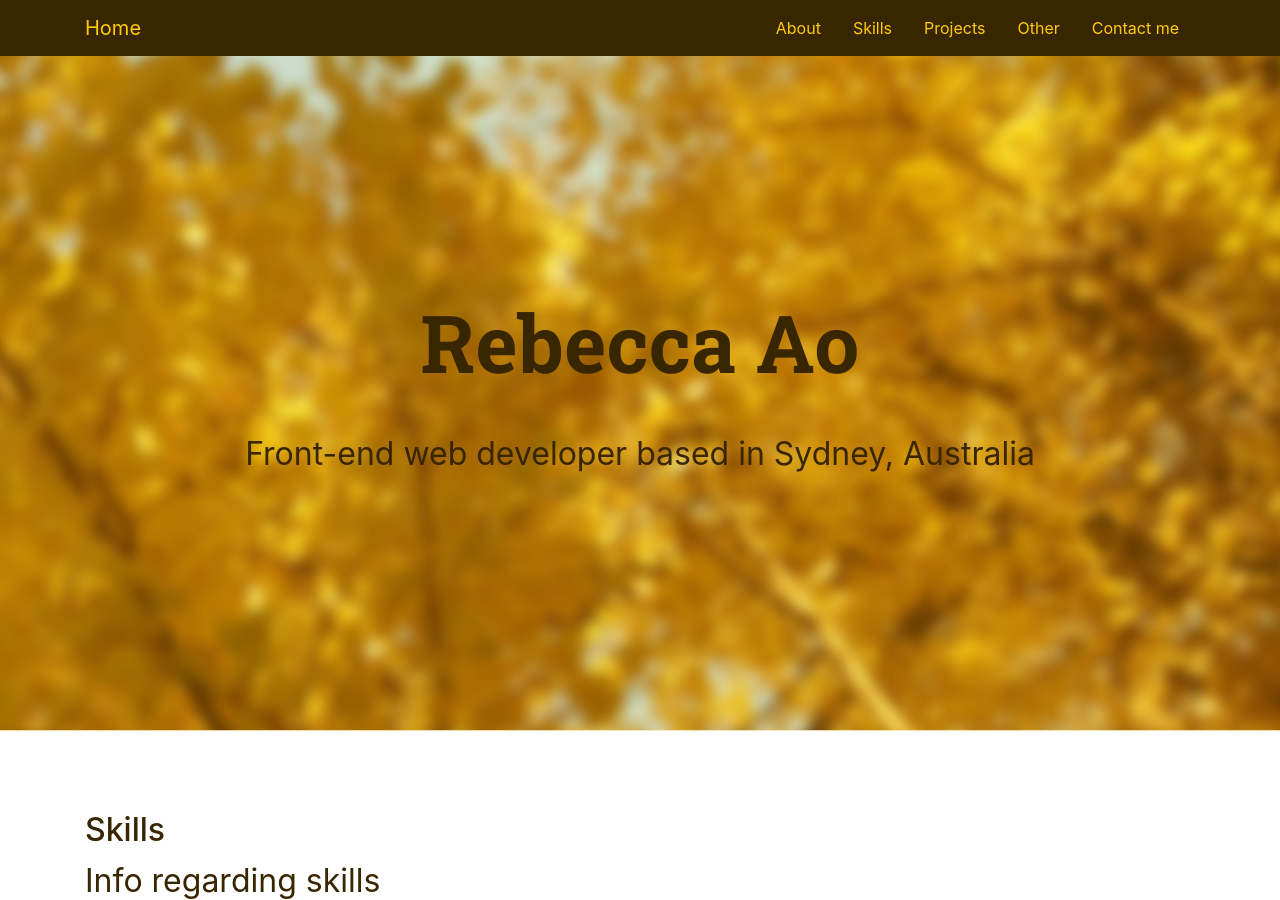
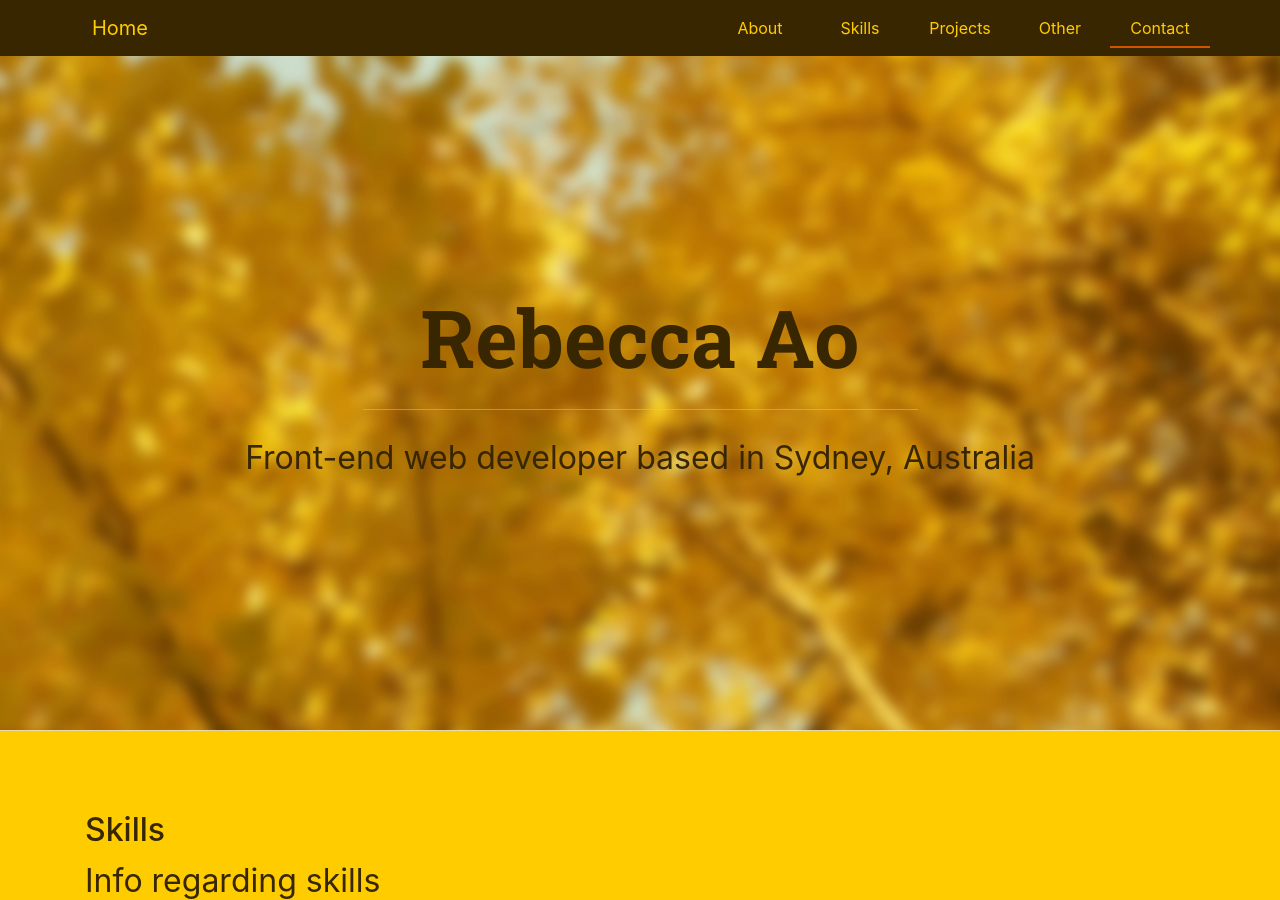
Before and after one commit to rbccaao/rbccaao.github.io, a Jekyll site: the page built from index.html, in a window 1280 px wide and 900 px high. Built offline with Jekyll 4.4.1, drawn with Linux system fonts in a browser that asks for light colours; nearby versions of some CDN libraries.

Commit message:
Navigation bar tweaking

```diff
--- a/_includes/navigation.html
+++ b/_includes/navigation.html
@@ -1,10 +1,13 @@
-<nav id="nav-bar" class="navbar navbar-lg justify-content-end sticky-top">
+<nav id="nav-bar" class="navbar navbar-expand sticky-top">
 	<div class="container">
-		<a class="navbar-brand mr-auto" href="#">Home</a>
-		<a class="nav-link active" href="#about">About</a>
-		<a class="nav-link" href="#skills">Skills</a>
-		<a class="nav-link" href="#projects">Projects</a>
-		<a class="nav-link" href="#other">Other</a>
-		<a class="nav-link" href="#contact">Contact me</a>
+		<a class="navbar-brand" href="#">Home</a>
+		<div class="nav-list collapse navbar-collapse justify-content-end">
+			<a class="nav-link active" href="#about">About</a>
+			<a class="nav-link" href="#skills">Skills</a>
+			<a class="nav-link" href="#projects">Projects</a>
+			<a class="nav-link" href="#other">Other</a>
+			<a class="nav-link" href="#contact">Contact</a>
+			<div class="indicator"></div>
+		</div>
 	</div>
 </nav>
--- a/_sass/_variables.scss
+++ b/_sass/_variables.scss
@@ -2,6 +2,7 @@ $white:				#ffffff;
 $yellow: 			#ffcc00;
 $orange:			#d35400;
 $brown:				#382600;
+$light-grey:		#f6f6f6;
 $dark-grey: 		#252a2a;
 
 
@@ -9,9 +10,11 @@ $text-color:		$brown;
 $link-color: 		$yellow;
 $link-color-hover: 	$orange;
 $link-color-active: $orange;
+$highlight-color:	$white;
 
 
 $section-padding: 	5rem;
+$text-margin:		1.5rem;
 
 
 $heading-font-family:		'Roboto Slab', serif;
--- a/_sass/main.scss
+++ b/_sass/main.scss
@@ -14,13 +14,22 @@ a {
 	}
 }
 
+hr {
+	border-color: rgba($yellow, 0.5);
+	width: 50%;
+	margin: $text-margin auto;
+}
+
+section:nth-child(odd) {
+	background-color: $light-grey;
+}
+
 section:nth-child(even) {
 	background-color: $yellow;
 }
 
 section.parallax {
 	background-color: rgba($yellow, 0.2);
-	/*color: red;*/
 }
 
 section > .container {
@@ -35,7 +44,6 @@ section#about {
 	h1 {
 		font-family: $heading-font-family;
 		font-size: $heading-font-size;
-		margin-bottom: 2.5rem;
 	}
 }
 
@@ -44,9 +52,45 @@ section#about {
 }
 
 .height-page-50 {
-	min-height: 50vh;
+	min-height: 100vh;
 }
 
 #nav-bar {
 	background-color: $brown;
+	.nav-list {
+		position: relative;
+	}
+	a {
+		flex: 0 0 100px;
+		text-align: center;
+	}
+	a.active {
+		/*border-bottom-color: $orange;*/
+		/*transition: .3s ease-in-out;*/
+	}
+	.indicator {
+		width: 100px;
+		bottom: 0;
+		border-bottom: 2px solid $orange;
+		transition: .3s ease-in-out;
+		position: absolute;
+	}
+	a.active:hover {
+		color: $orange
+	}
+	a.active:nth-child(1) ~ .indicator {
+		right: calc(100px * 4);
+	}
+	a.active:nth-child(2) ~ .indicator {
+		right: calc(100px * 3);
+	}
+	a.active:nth-child(3) ~ .indicator {
+		right: calc(100px * 2);
+	}
+	a.active:nth-child(4) ~ .indicator {
+		right: calc(100px * 1)
+;	}
+	a.active:nth-child(5) ~ .indicator {
+		right: 0;
+	}
 }
--- a/index.html
+++ b/index.html
@@ -5,6 +5,7 @@ layout: default
 <section id="about" class="height-page-75 text-center parallax" data-parallax="scroll" data-image-src="images/banner.jpg">
 	<div class="container">
 		<h1>Rebecca Ao</h1>
+		<hr>
 		<p class="lead">Front-end web developer based in Sydney, Australia</p>
 	</div>
 </section>
@@ -38,7 +39,7 @@ layout: default
 		</div>
 	</div>
 </section>
-<section id="contact" class="height-page-50 text-center parallax" data-parallax="scroll" data-image-src="">
+<section id="contact" class="height-page-50 text-center">
 	<div class="container">
 		<div class="row">
 			<div class="col-md-12">
```
